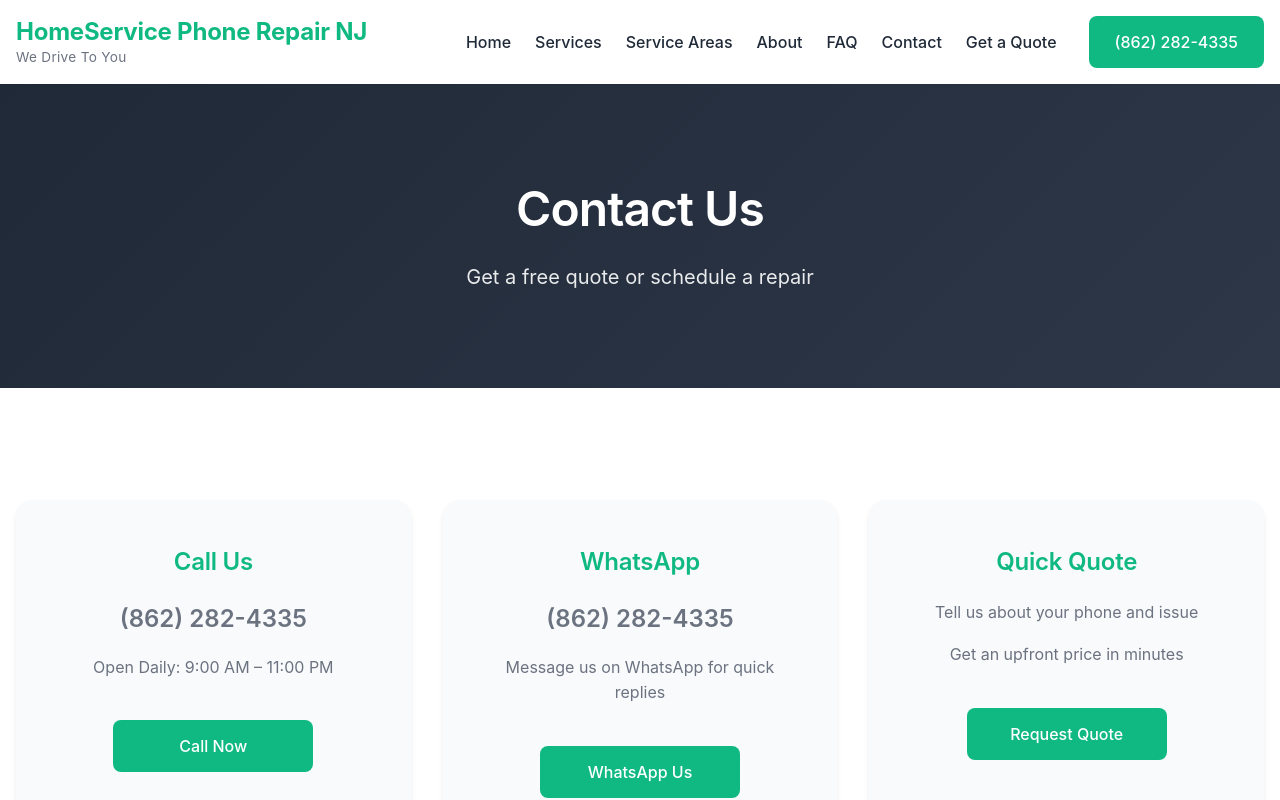
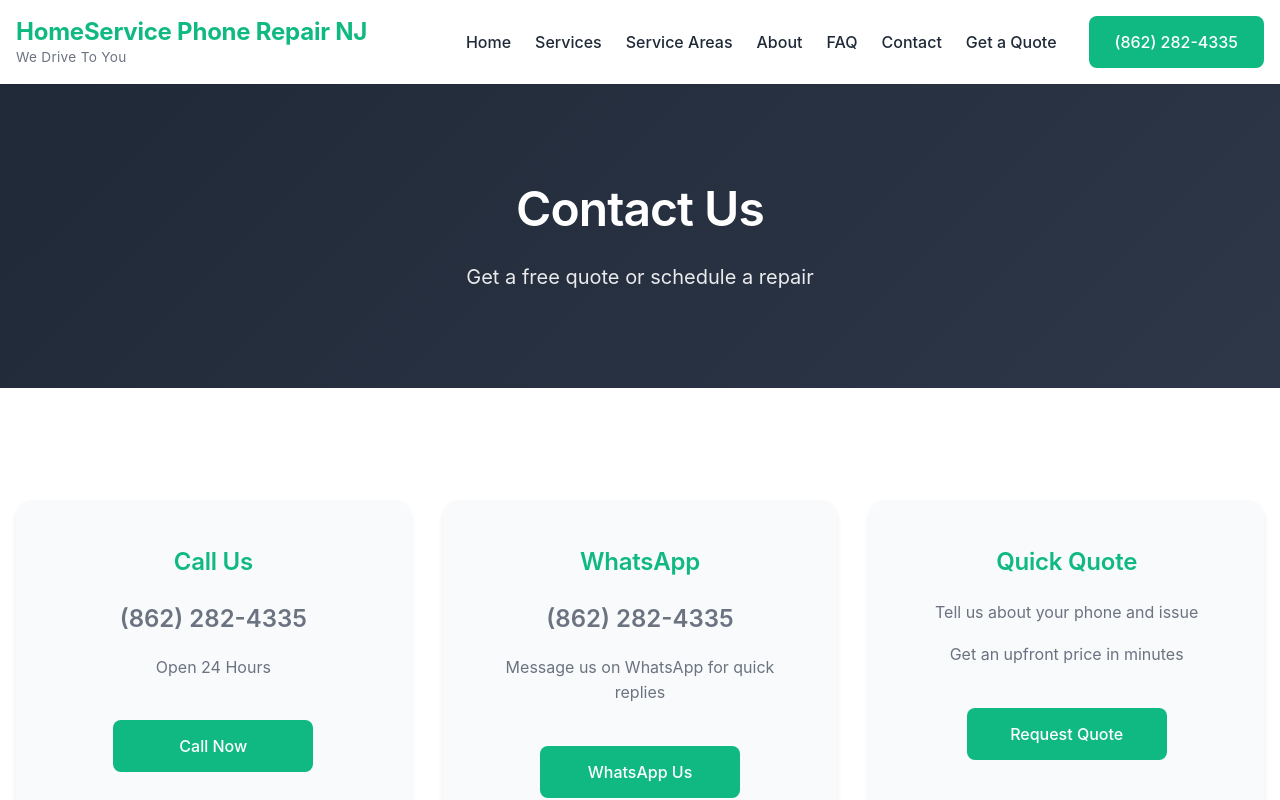
Before and after one commit to minhaj-isl8621/phone-repair-website, a React (Vite) app in the folder phone-repair-website/: page /contact in a window 1280 px wide. Shown: the top 800 px of the page. Built offline with nearby package versions, Linux system fonts and the light colour scheme.

Commit message:
Update business hours to 24 hours

```diff
--- a/phone-repair-website/src/pages/ContactPage.jsx
+++ b/phone-repair-website/src/pages/ContactPage.jsx
@@ -20,7 +20,7 @@
             <div className="contact-card">
               <h2>Call Us</h2>
               <p className="contact-phone">(862) 282-4335</p>
-              <p>Open Daily: 9:00 AM – 11:00 PM</p>
+              <p>Open 24 Hours</p>
               <Button href="tel:+18622824335" variant="primary">Call Now</Button>
             </div>
 
```
